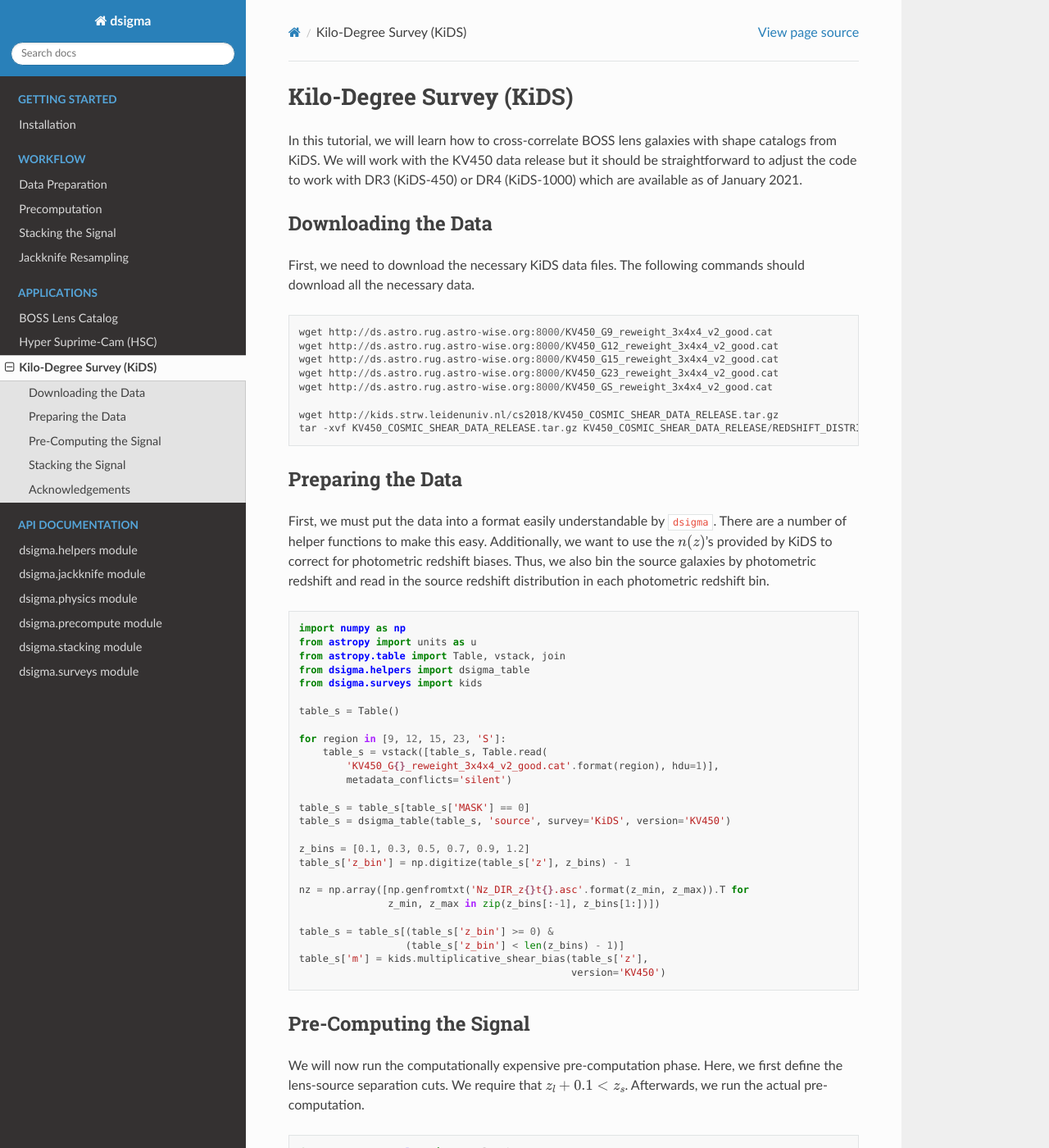
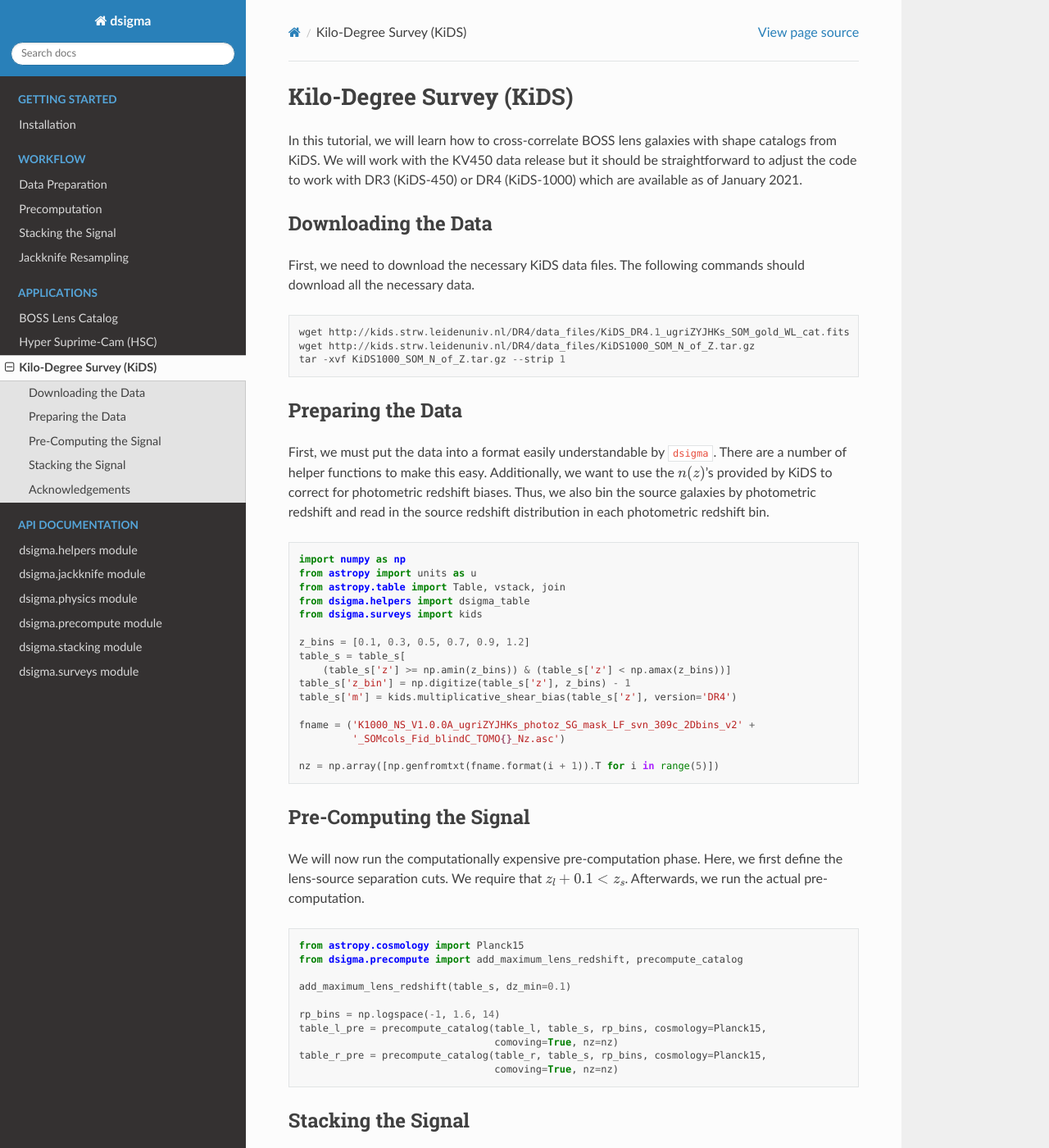
Before and after one commit to johannesulf/dsigma, a Sphinx documentation site: the page built from docs/application_kids.rst, in a window 1280 px wide and 1400 px high. Shown: the whole window at 82% size. Built offline with Sphinx 7.4.7 and the Read the Docs theme 2.0.0, drawn with Linux system fonts in a browser that asks for light colours; some of the changed text lies outside the part shown.

Commit message:
added support for KiDS DR4, making it new default version, updated documentation accordingly

```diff
--- a/docs/application_kids.rst
+++ b/docs/application_kids.rst
@@ -12,14 +12,9 @@ Downloading the Data
 First, we need to download the necessary KiDS data files. The following
 commands should download all the necessary data. ::
 
-    wget http://ds.astro.rug.astro-wise.org:8000/KV450_G9_reweight_3x4x4_v2_good.cat
-    wget http://ds.astro.rug.astro-wise.org:8000/KV450_G12_reweight_3x4x4_v2_good.cat
-    wget http://ds.astro.rug.astro-wise.org:8000/KV450_G15_reweight_3x4x4_v2_good.cat
-    wget http://ds.astro.rug.astro-wise.org:8000/KV450_G23_reweight_3x4x4_v2_good.cat
-    wget http://ds.astro.rug.astro-wise.org:8000/KV450_GS_reweight_3x4x4_v2_good.cat
-
-    wget http://kids.strw.leidenuniv.nl/cs2018/KV450_COSMIC_SHEAR_DATA_RELEASE.tar.gz
-    tar -xvf KV450_COSMIC_SHEAR_DATA_RELEASE.tar.gz KV450_COSMIC_SHEAR_DATA_RELEASE/REDSHIFT_DISTRIBUTIONS/Nz_DIR/Nz_DIR_Mean ./
+    wget http://kids.strw.leidenuniv.nl/DR4/data_files/KiDS_DR4.1_ugriZYJHKs_SOM_gold_WL_cat.fits
+    wget http://kids.strw.leidenuniv.nl/DR4/data_files/KiDS1000_SOM_N_of_Z.tar.gz
+    tar -xvf KiDS1000_SOM_N_of_Z.tar.gz --strip 1
 
 
 Preparing the Data
@@ -38,26 +33,16 @@ photometric redshift bin. ::
     from dsigma.helpers import dsigma_table
     from dsigma.surveys import kids
 
-    table_s = Table()
+    z_bins = [0.1, 0.3, 0.5, 0.7, 0.9, 1.2]
+    table_s = table_s[
+        (table_s['z'] >= np.amin(z_bins)) & (table_s['z'] < np.amax(z_bins))]
+    table_s['z_bin'] = np.digitize(table_s['z'], z_bins) - 1
+    table_s['m'] = kids.multiplicative_shear_bias(table_s['z'], version='DR4')
 
-    for region in [9, 12, 15, 23, 'S']:
-        table_s = vstack([table_s, Table.read(
-            'KV450_G{}_reweight_3x4x4_v2_good.cat'.format(region), hdu=1)],
-            metadata_conflicts='silent')
+    fname = ('K1000_NS_V1.0.0A_ugriZYJHKs_photoz_SG_mask_LF_svn_309c_2Dbins_v2' +
+             '_SOMcols_Fid_blindC_TOMO{}_Nz.asc')
 
-    table_s = table_s[table_s['MASK'] == 0]
-    table_s = dsigma_table(table_s, 'source', survey='KiDS', version='KV450')
-
-    z_bins = [0.1, 0.3, 0.5, 0.7, 0.9, 1.2]
-    table_s['z_bin'] = np.digitize(table_s['z'], z_bins) - 1
-
-    nz = np.array([np.genfromtxt('Nz_DIR_z{}t{}.asc'.format(z_min, z_max)).T for
-                   z_min, z_max in zip(z_bins[:-1], z_bins[1:])])
-
-    table_s = table_s[(table_s['z_bin'] >= 0) &
-                      (table_s['z_bin'] < len(z_bins) - 1)]
-    table_s['m'] = kids.multiplicative_shear_bias(table_s['z'],
-                                                  version='KV450')
+    nz = np.array([np.genfromtxt(fname.format(i + 1)).T for i in range(5)])
 
 Pre-Computing the Signal
 ------------------------
@@ -70,7 +55,6 @@ we first define the lens-source separation cuts. We require that
     from dsigma.precompute import add_maximum_lens_redshift, precompute_catalog
 
     add_maximum_lens_redshift(table_s, dz_min=0.1)
-    add_maximum_lens_redshift(table_c, dz_min=0.1)
 
     rp_bins = np.logspace(-1, 1.6, 14)
     table_l_pre = precompute_catalog(table_l, table_s, rp_bins, cosmology=Planck15,
@@ -131,4 +115,4 @@ Acknowledgements
 
 When using the above data and algorithms, please to read and follow the
 acknowledgement section on the
-`KiDS KV450 release site <http://kids.strw.leidenuniv.nl/DR3/kv450data.php>`_.
+`KiDS DR4 release site <http://kids.strw.leidenuniv.nl/DR4/KiDS-1000_shearcatalogue.php#ack>`_.
```
Also changed, not shown: 2 other files.
